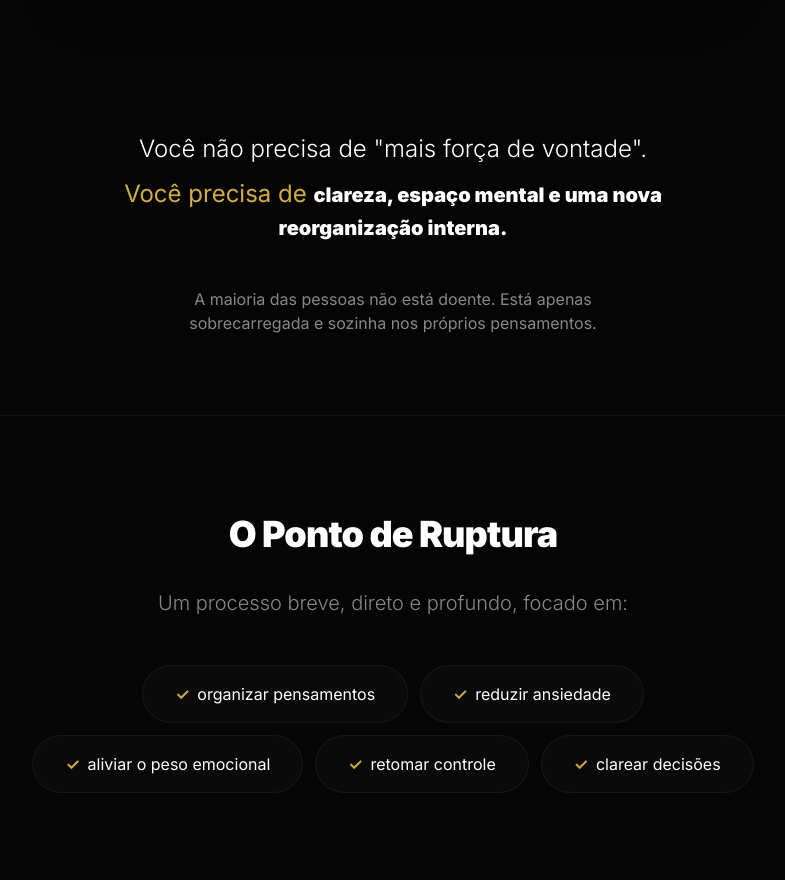
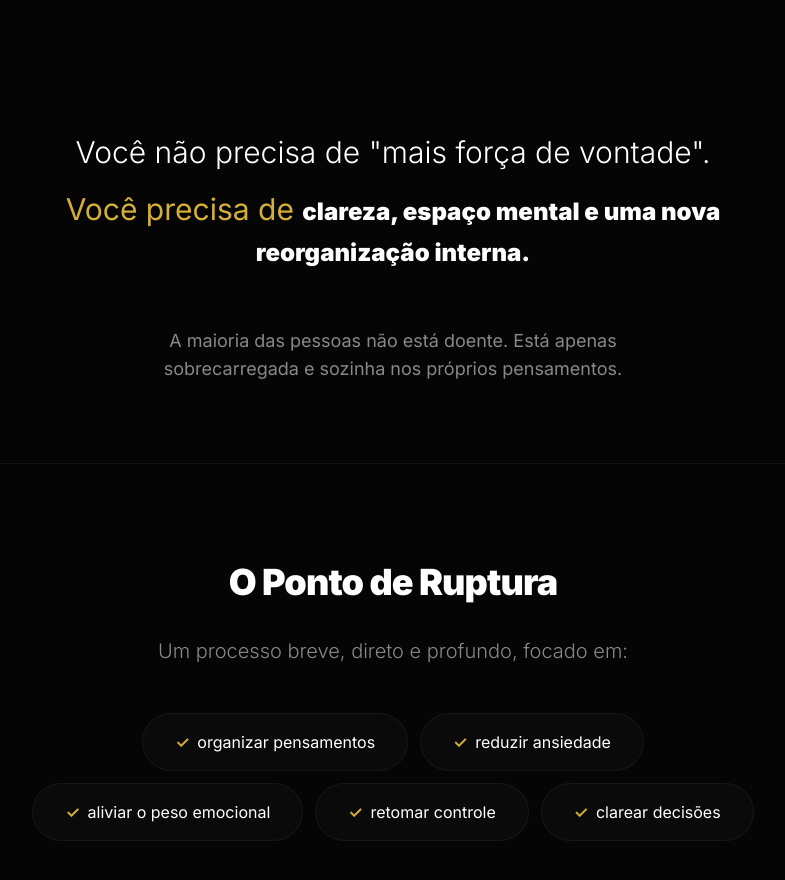
Before and after one commit to RMSuyama/advocaciasuyama, a React (Vite) app: page / in a window 1280 px wide. Shown: the part 1160-2040 px from the top of the page, without its empty margins (247-1032 px from the left). Built offline with nearby package versions, Linux system fonts and the light colour scheme.

Commit message:
style: slightly increase font size of belief section in ProductHero

```diff
--- a/src/components/ProductHero.jsx
+++ b/src/components/ProductHero.jsx
@@ -69,12 +69,12 @@ const ProductHero = () => {
             {/* 3. Belief Section */}
             <section className="py-12 md:py-20 px-4 bg-dark text-center">
                 <div className="container mx-auto max-w-2xl">
-                    <div className="text-xl md:text-2xl font-light leading-snug space-y-3">
+                    <div className="text-2xl md:text-3xl font-light leading-snug space-y-4">
                         <p>Você não precisa de "mais força de vontade".</p>
                         <p className="text-accent font-medium">
-                            Você precisa de <span className="text-base md:text-xl text-white font-black">clareza, espaço mental e uma nova reorganização interna.</span>
+                            Você precisa de <span className="text-xl md:text-2xl text-white font-black">clareza, espaço mental e uma nova reorganização interna.</span>
                         </p>
-                        <p className="text-sm md:text-base text-muted font-normal pt-8 max-w-lg mx-auto">
+                        <p className="text-base md:text-lg text-muted font-normal pt-10 max-w-lg mx-auto">
                             A maioria das pessoas não está doente. Está apenas sobrecarregada e sozinha nos próprios pensamentos.
                         </p>
                     </div>
```
